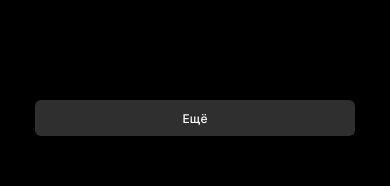
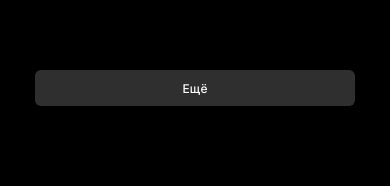
Before and after one commit to kybikn/movies-explorer-frontend, a React (Create React App) app: page /movies in a window 390 px wide. Shown: the part 1811-1997 px from the top of the page. Built offline with nearby package versions, Linux system fonts and the light colour scheme.

Commit message:
fix: resize Preloader button

```diff
--- a/src/components/Preloader/Preloader.css
+++ b/src/components/Preloader/Preloader.css
@@ -66,7 +66,7 @@
 
 @media screen and (max-width: 768px) {
   .preloader__button {
-    margin: 50px auto 90px;
+    margin: 20px auto 120px;
   }
 
   .preloader__container {
@@ -77,7 +77,7 @@
 @media screen and (max-width: 320px) {
   .preloader__button {
     width: 240px;
-    margin: 50px auto 70px;
+    margin: 20px auto 100px;
   }
 
   .preloader__container {
```
